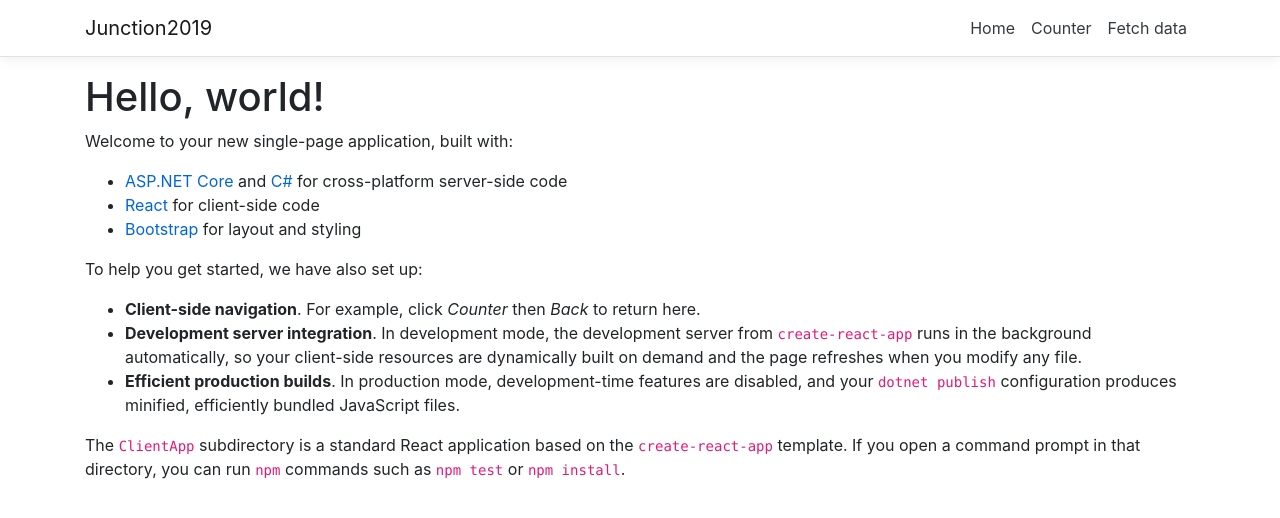
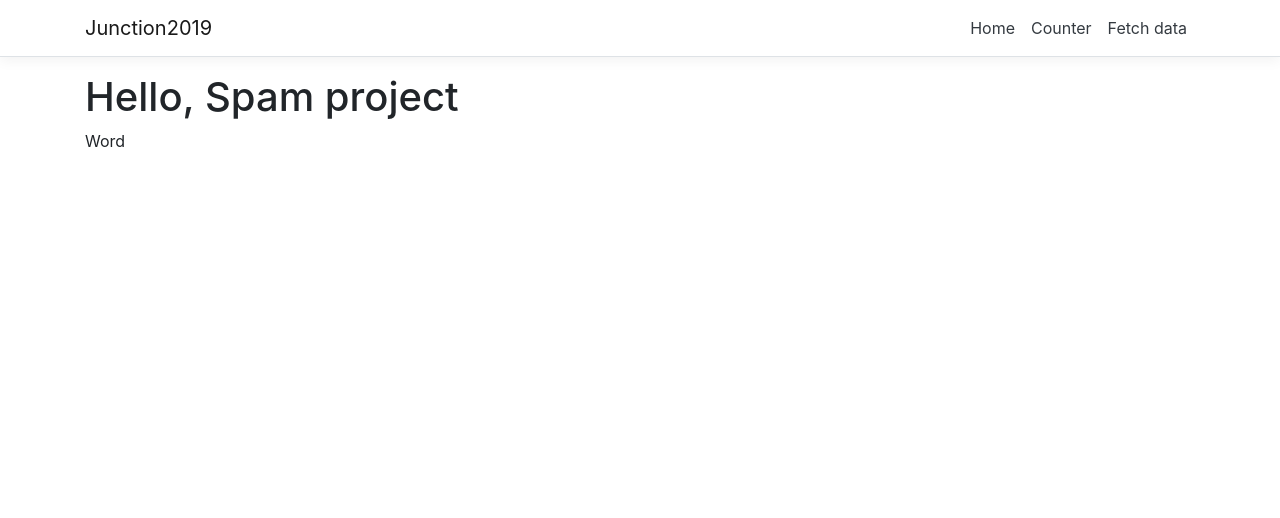
Before and after one commit to strongdoctor/junction2019frontend, a React (Create React App) app in the folder ClientApp/: page / in a window 1280 px wide. Shown: the top 518 px of the page. Built offline with nearby package versions, Linux system fonts and the light colour scheme.

Commit message:
added word component

```diff
--- a/ClientApp/src/components/Home.js
+++ b/ClientApp/src/components/Home.js
@@ -1,25 +1,14 @@
-import React, { Component } from 'react';
+import React, { Component } from "react";
+import { Word } from "./Word";
 
 export class Home extends Component {
   static displayName = Home.name;
 
-  render () {
+  render() {
     return (
       <div>
-        <h1>Hello, world!</h1>
-        <p>Welcome to your new single-page application, built with:</p>
-        <ul>
-          <li><a href='https://get.asp.net/'>ASP.NET Core</a> and <a href='https://msdn.microsoft.com/en-us/library/67ef8sbd.aspx'>C#</a> for cross-platform server-side code</li>
-          <li><a href='https://facebook.github.io/react/'>React</a> for client-side code</li>
-          <li><a href='http://getbootstrap.com/'>Bootstrap</a> for layout and styling</li>
-        </ul>
-        <p>To help you get started, we have also set up:</p>
-        <ul>
-          <li><strong>Client-side navigation</strong>. For example, click <em>Counter</em> then <em>Back</em> to return here.</li>
-          <li><strong>Development server integration</strong>. In development mode, the development server from <code>create-react-app</code> runs in the background automatically, so your client-side resources are dynamically built on demand and the page refreshes when you modify any file.</li>
-          <li><strong>Efficient production builds</strong>. In production mode, development-time features are disabled, and your <code>dotnet publish</code> configuration produces minified, efficiently bundled JavaScript files.</li>
-        </ul>
-        <p>The <code>ClientApp</code> subdirectory is a standard React application based on the <code>create-react-app</code> template. If you open a command prompt in that directory, you can run <code>npm</code> commands such as <code>npm test</code> or <code>npm install</code>.</p>
+        <h1>Hello, Spam project</h1>
+        <Word hello="Word"/>
       </div>
     );
   }
--- /dev/null
+++ b/ClientApp/src/components/Word.js
@@ -0,0 +1,13 @@
+import React, {
+    Component
+} from 'react';
+
+export class Word extends Component {
+    render() {
+        return (
+        <div>
+            <p>{this.props.hello}</p>
+        </div>
+        );
+    }
+}
```
